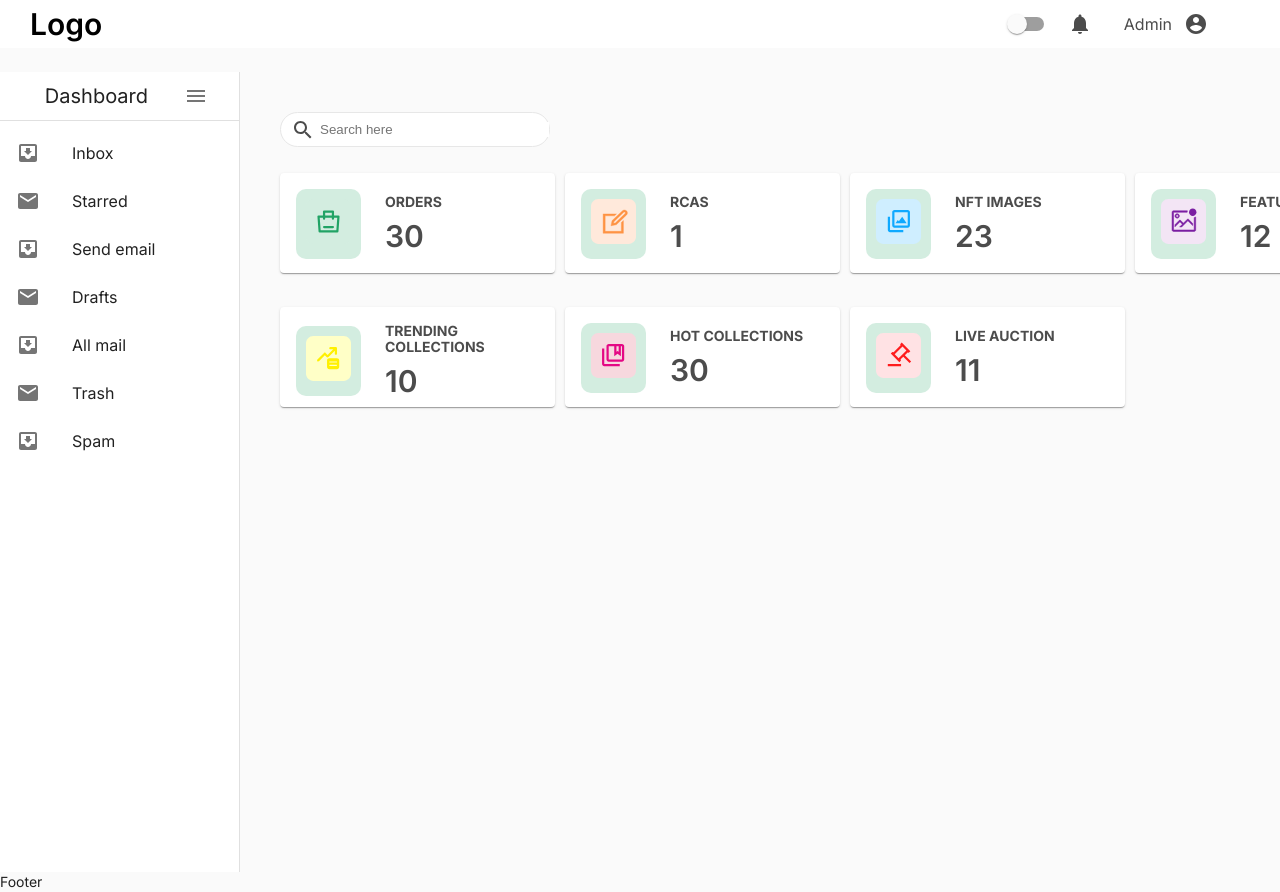
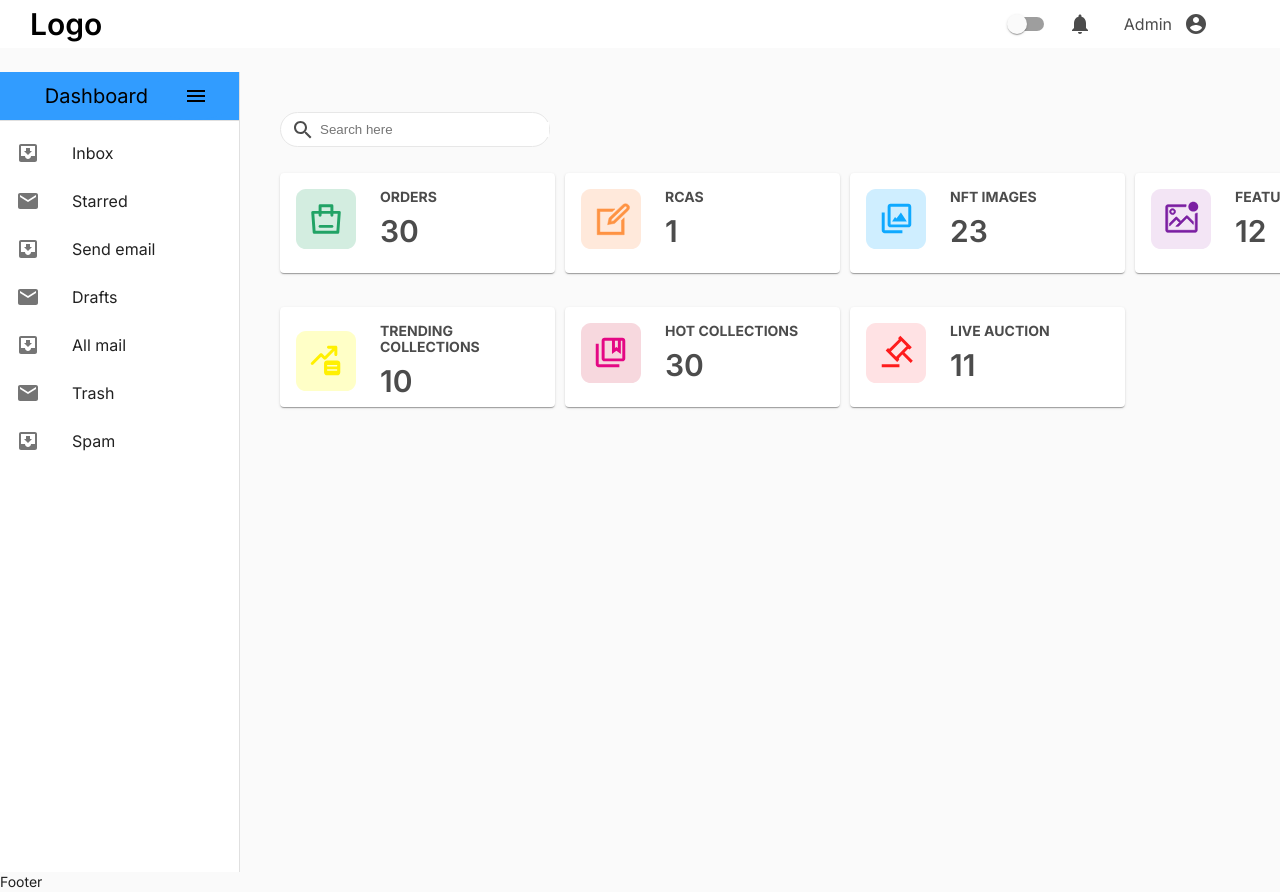
Before and after one commit to noumankhandatu/dashboard, a React (Create React App) app: page / in a window 1280 px wide. Shown: the top 892 px of the page. Built offline with nearby package versions, Linux system fonts and the light colour scheme; a web font is replaced by a local one.

Commit message:
merge con

```diff
--- a/src/App.js
+++ b/src/App.js
@@ -13,7 +13,8 @@ function App() {
         alpha: mode ? "#FFFFFF" : "#000000",
       },
       backgroundColor: {
-        main: mode ? "#FFFFFF" : "#000000",
+        main: mode ? "#FFFFFF" : "#222338",
+        primary: mode ? "#319CFF" : "#222338",
         iconbg1: mode ? "#21A365" : "#000000",
         iconbg2: mode ? "#F12B2C" : "#000000",
       },
--- a/src/components/iconCard/index.js
+++ b/src/components/iconCard/index.js
@@ -13,9 +13,7 @@ const IconCard = ({ text, count, icon }) => {
     <Box pt={3}>
       <Paper className={classes.paper}>
         <Box p={2} display="flex" alignItems="center">
-          <Box className={classes.bgIcon}>
-            <img src={icon} alt="" className={classes.iconSize} />
-          </Box>
+          <img src={icon} alt="" className={classes.iconSize} />
           <Box pl={3}>
             <div>
               <Box>
@@ -37,14 +35,10 @@ const IconCard = ({ text, count, icon }) => {
 export default IconCard;
 const useStyles = makeStyles((theme) => ({
   iconSize: {
-    width: "45px",
-    height: "45px",
+    width: "60px",
+    height: "60px",
   },
-  bgIcon: {
-    padding: "10px",
-    background: theme.palette.icon.primary,
-    borderRadius: "10px",
-  },
+
   paper: {
     color: theme.palette.color.primary,
     backgroundColor: theme.palette.backgroundColor.main,
--- a/src/components/sidebar/index.js
+++ b/src/components/sidebar/index.js
@@ -75,6 +75,8 @@ const useStyles = makeStyles((theme) => ({
     height: "100vh",
   },
   btnMagic: {
+    color: theme.palette.color.main,
+    backgroundColor: theme.palette.backgroundColor.primary,
     paddingLeft: "36px",
     paddingRight: "31px",
   },
@@ -125,6 +127,8 @@ const useStyles = makeStyles((theme) => ({
   },
   toolbar: {
     display: "flex",
+    color: theme.palette.color.main,
+    backgroundColor: theme.palette.backgroundColor.primary,
     alignItems: "center",
     justifyContent: "flex-end",
   },
```
